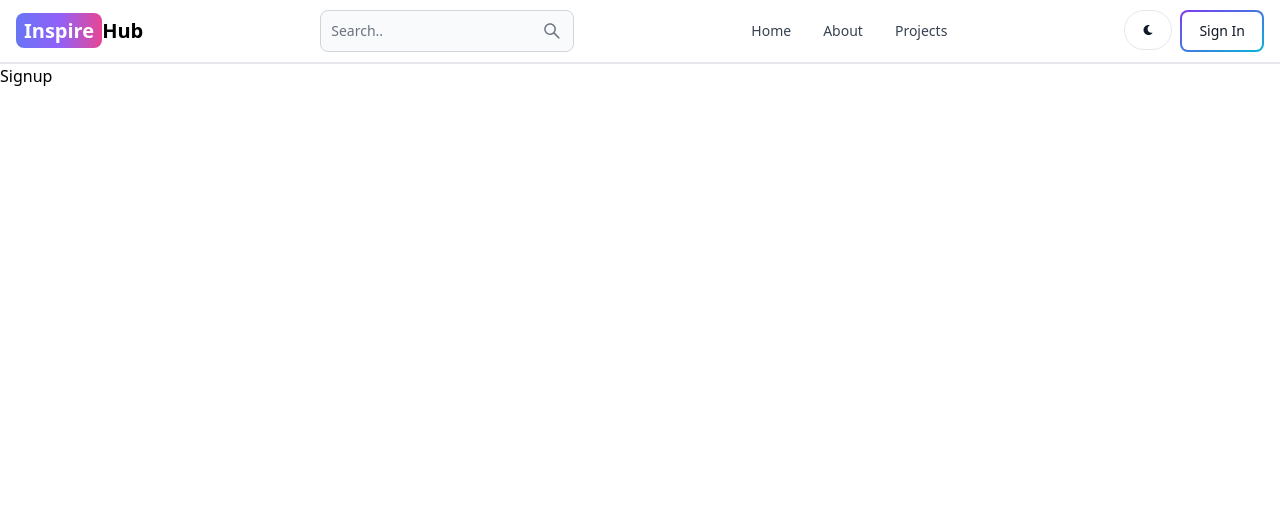
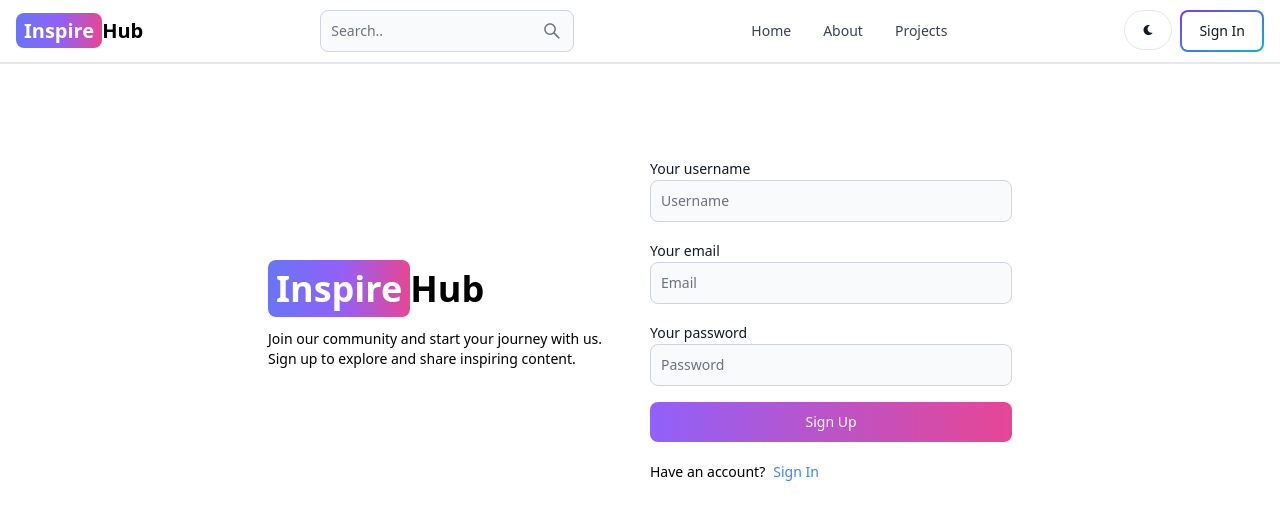
Before and after one commit to itshrey/blogapp, a React (Vite) app in the folder Client/: page /sign-up in a window 1280 px wide. Shown: the top 520 px of the page. Built offline with nearby package versions, Linux system fonts and the light colour scheme.

Commit message:
create signup page ui

```diff
--- a/Client/src/pages/Signup.jsx
+++ b/Client/src/pages/Signup.jsx
@@ -1,7 +1,45 @@
+import { Button, Label, TextInput } from 'flowbite-react'
 import React from 'react'
-
+import {Link} from 'react-router-dom'
 export default function Signup() {
   return (
-    <div>Signup</div>
+    <div className='min-h-screen mt-20'>
+      <div className='flex gap-5 p-3 max-w-3xl mx-auto flex-col md:flex-row md:items-center'>{/** mx-auto
+                Description: This class centers the div horizontally within its parent container.
+                Effect: The div will have equal margins on the left and right (auto), centering it horizontally on the page. */}
+
+        {/* left */}
+        <div className='flex-1'>
+        <Link to='/' className='font-bold dark:text-white text-4xl'>
+        <span className='px-2 py-1 bg-gradient-to-r from-indigo-500 via-purple-500 to-pink-500 rounded-lg text-white'>Inspire</span>
+        Hub
+        </Link>
+        <p className='text-sm mt-5'> Join our community and start your journey with us. Sign up to explore and share inspiring content.</p>
+
+        </div>
+        {/* right */}
+        <div className='flex-1'>
+          <form className='flex flex-col gap-4'>
+            <div >
+              <Label value='Your username' />
+              <TextInput type='text' placeholder='Username' id='username' />
+            </div>
+            <div >
+              <Label value='Your email' />
+              <TextInput type='text' placeholder='Email' id='email' />
+            </div>
+            <div >
+              <Label value='Your password' />
+              <TextInput type='text' placeholder='Password' id='password' />
+            </div>
+            <Button gradientDuoTone='purpleToPink' type='submit'>Sign Up</Button>
+          </form>
+          <div className='flex gap-2 text-sm mt-5'>
+            <span>Have an account?</span>
+            <Link to='/sign-in' className='text-blue-500'>Sign In</Link>
+          </div>
+        </div>
+    </div>
+  </div>
   )
 }
```
